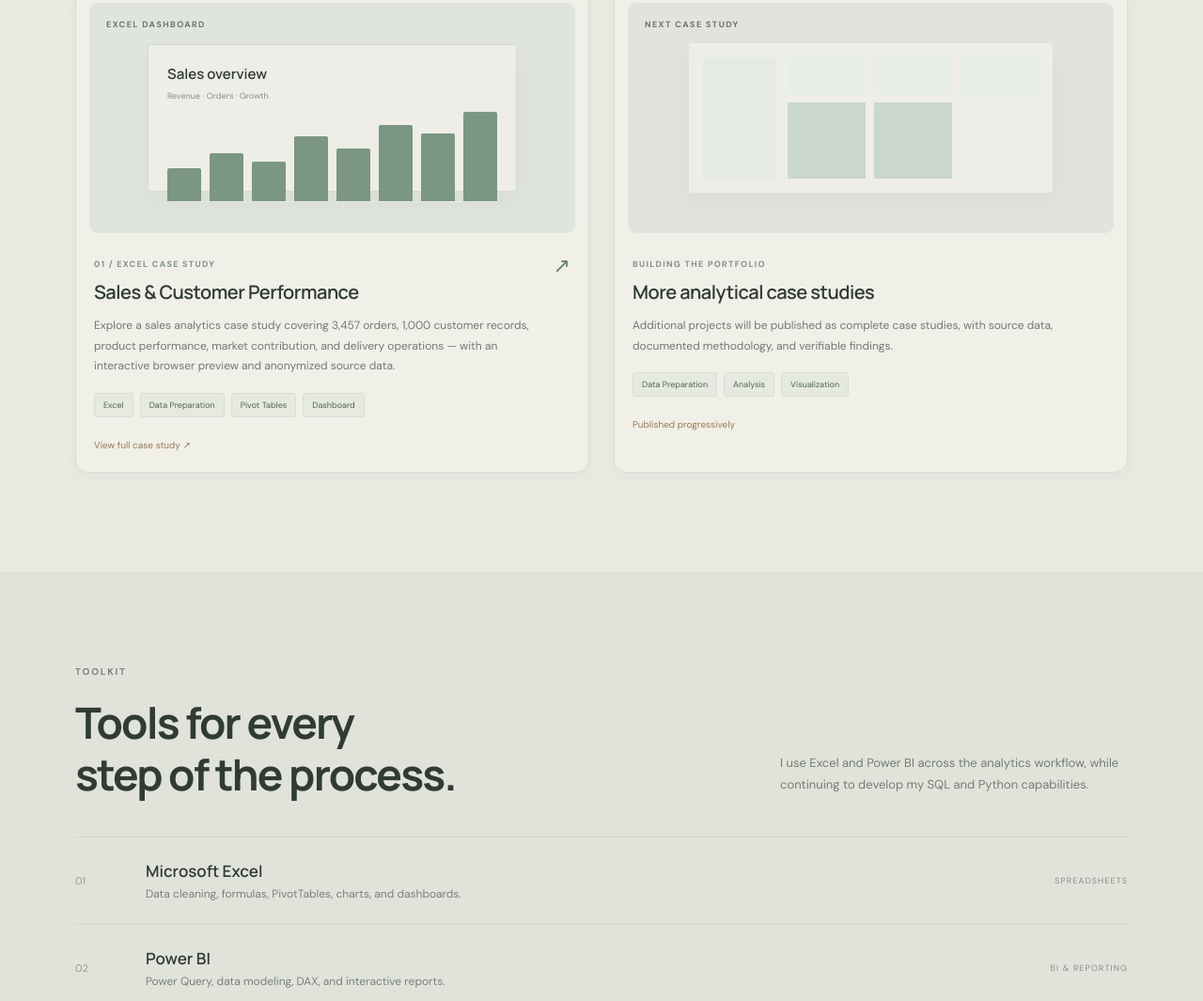
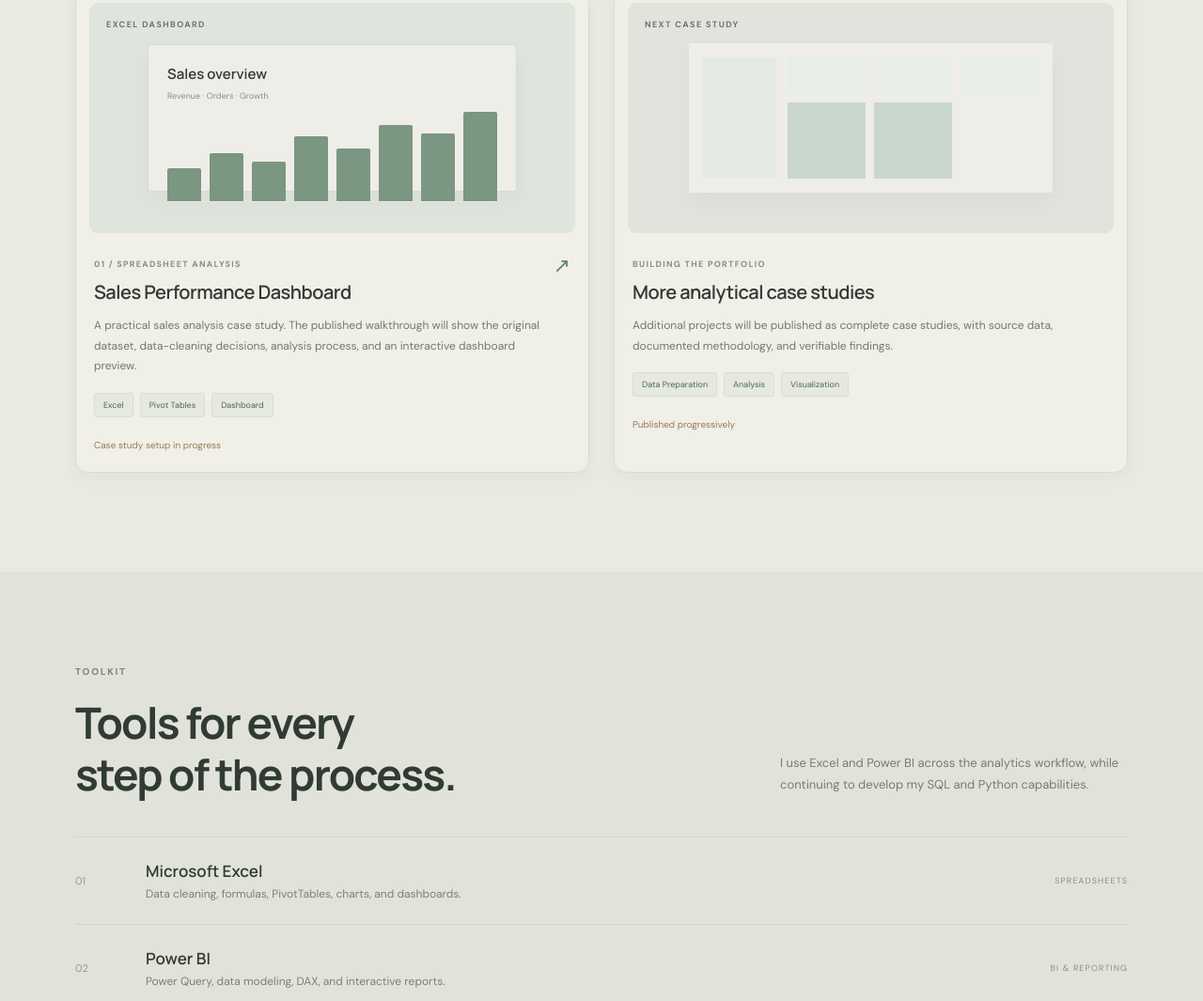
Before and after one commit to ahmdgabr/ahmed-gaber-portfolio, a plain HTML site: page index.html in a window 1280 px wide. Shown: the part 1056-2121 px from the top of the page at 94% size. Drawn offline with Linux system fonts and the light colour scheme.

Commit message:
Keep portfolio project unpublished until private hosting is configured

```diff
--- a/index.html
+++ b/index.html
@@ -70,10 +70,10 @@
       <div class="project-grid">
         <article class="project-card featured">
           <div class="project-visual visual-excel"><div class="visual-label">EXCEL DASHBOARD</div><div class="mock-kpis"><b>Sales overview</b><span>Revenue · Orders · Growth</span><div class="bars"><i></i><i></i><i></i><i></i><i></i><i></i><i></i><i></i></div></div></div>
-          <div class="project-info"><div><span class="project-type">01 / EXCEL CASE STUDY</span><h3>Sales & Customer Performance</h3></div><a class="project-arrow" href="projects/sales-customer-performance/">↗</a></div>
-          <p>Explore a sales analytics case study covering 3,457 orders, 1,000 customer records, product performance, market contribution, and delivery operations — with an interactive browser preview and anonymized source data.</p>
-          <div class="tags"><span>Excel</span><span>Data Preparation</span><span>Pivot Tables</span><span>Dashboard</span></div>
-          <a class="project-status" href="projects/sales-customer-performance/">View full case study ↗</a>
+          <div class="project-info"><div><span class="project-type">01 / SPREADSHEET ANALYSIS</span><h3>Sales Performance Dashboard</h3></div><span class="project-arrow">↗</span></div>
+          <p>A practical sales analysis case study. The published walkthrough will show the original dataset, data-cleaning decisions, analysis process, and an interactive dashboard preview.</p>
+          <div class="tags"><span>Excel</span><span>Pivot Tables</span><span>Dashboard</span></div>
+          <span class="project-status">Case study setup in progress</span>
         </article>
         <article class="project-card project-next-card">
           <div class="project-visual visual-powerbi"><div class="visual-label">NEXT CASE STUDY</div><div class="bi-window"><div class="bi-side"></div><div class="bi-content"><i></i><i></i><i></i><b></b><b></b></div></div></div>
```
